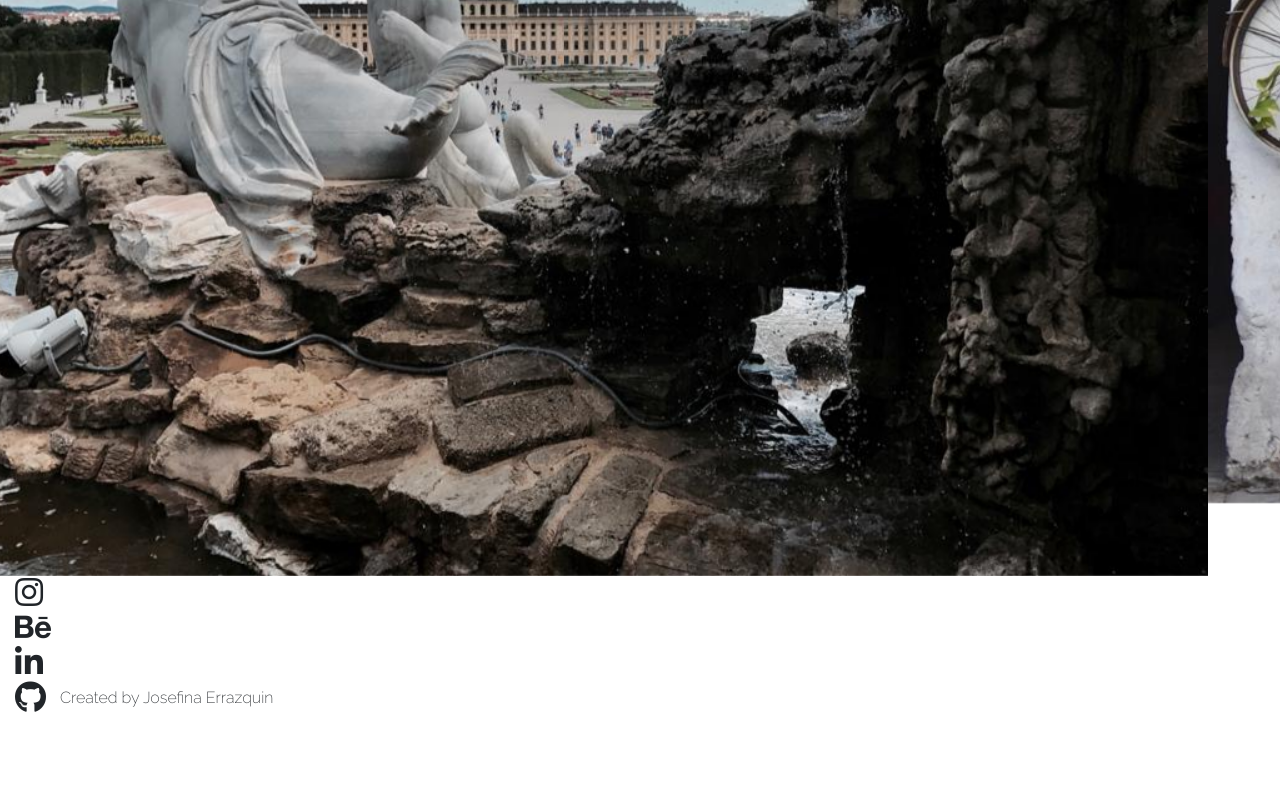
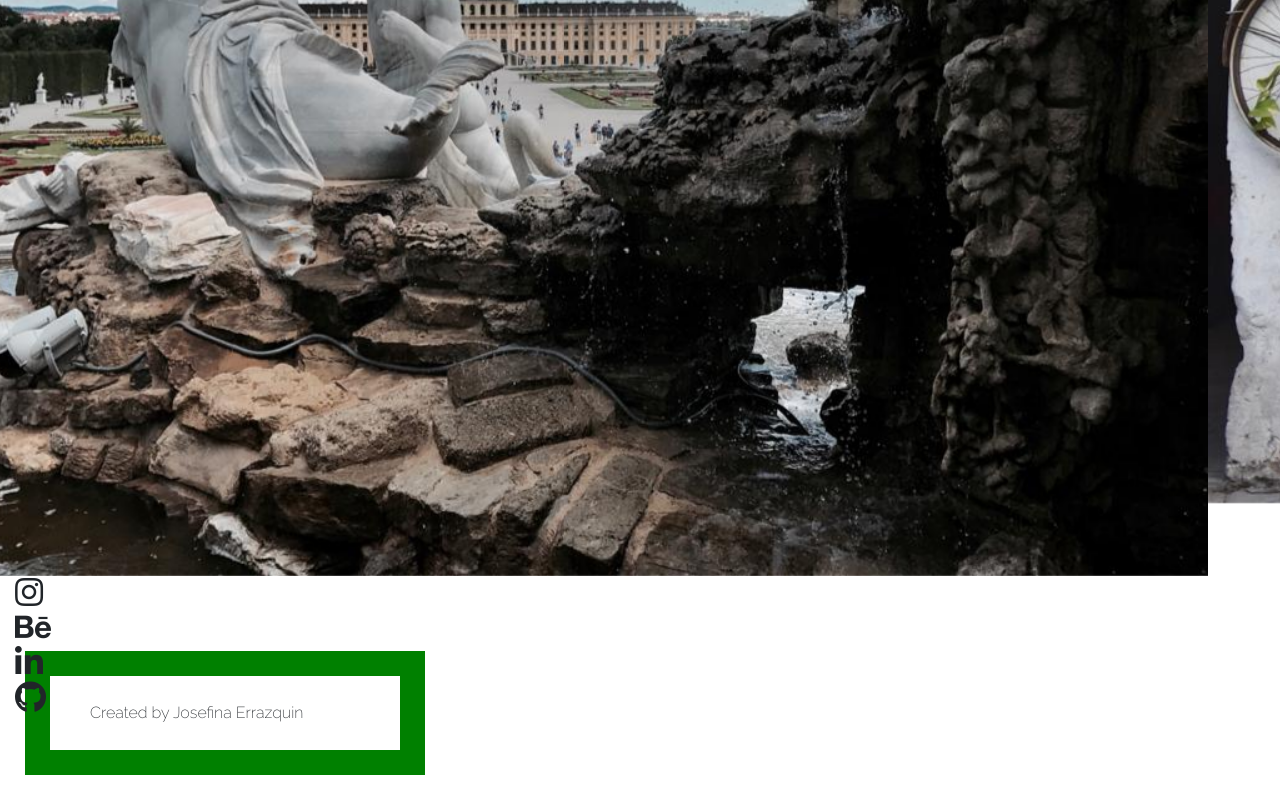
Before and after one commit to joserrazquin/josefina, a website: page index.html in a window 1280 px wide. Shown: the part 614-1414 px from the top of the page. Before the commit the page ends 1384 px from the top, so only its background shows below. Drawn offline with nearby package versions, Linux system fonts and the light colour scheme; files that its build step writes are made by us from their sources.

Commit message:
cambie estilo de contenedor

```diff
--- a/index.html
+++ b/index.html
@@ -73,9 +73,9 @@
 
           </div>
 
-          <div class="row">
-            <div class="col-lg-12 col-lg-12">
-              <div class="footerIndex__creditos-firma">
+          <div class="row footerIndex__creditos-firma">
+            <div class="col-lg-12 col-lg-12 ">
+              <div>
                 Created by Josefina Errazquin
               </div>
 
--- a/scss/estilo.scss
+++ b/scss/estilo.scss
@@ -71,8 +71,8 @@ h1 {
 }
 
 .footerIndex__creditos-firma {
-    display: flex;
-    margin: 20px 20px 20px 20px;
-    padding: 40px 40px 40px 40px;
-
+    width: 400px;
+  border: 25px solid green;
+  padding: 25px;
+  margin: 25px;
 }
```
